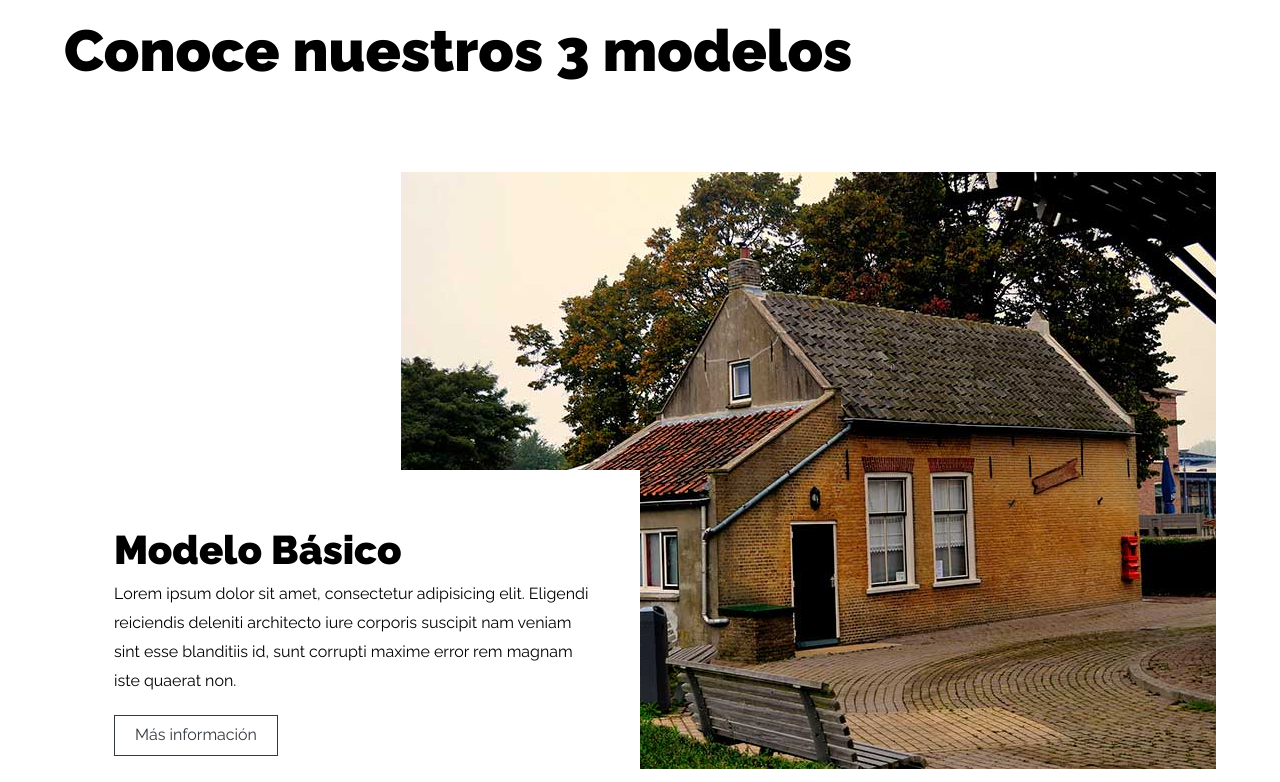
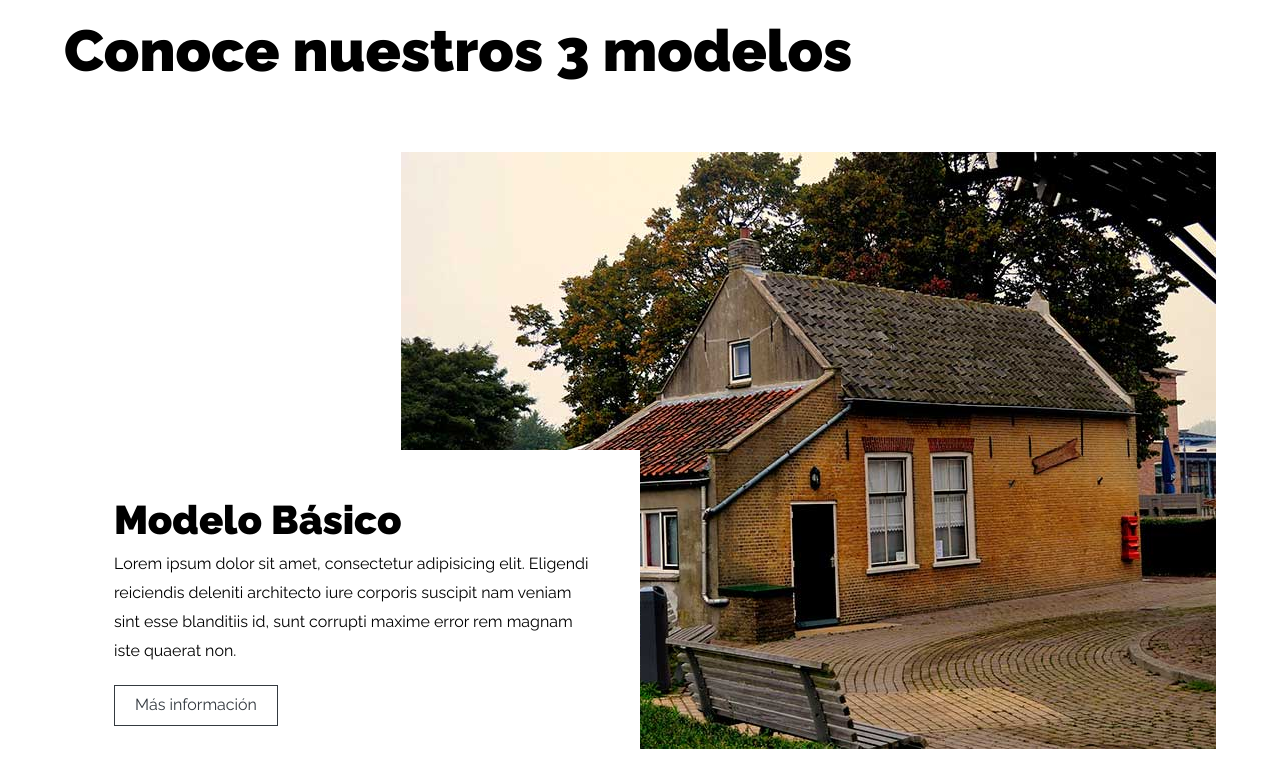
Before and after one commit to Kevhec/CSS-Course-Projects, a plain HTML site: page Arquitectura/index.html in a window 1280 px wide. Shown: the part 1500-2282 px from the top of the page. Drawn offline with Linux system fonts and the light colour scheme.

Commit message:
adjusted paddings for catalog models

```diff
--- a/Arquitectura/css/style.css
+++ b/Arquitectura/css/style.css
@@ -337,6 +337,11 @@ a {
 
     .catalog__model {
         grid-template-columns: repeat(6, 1fr);
+        margin-bottom: unset;
+    }
+
+    .catalog__model__content {
+        padding: var(--sz-700) var(--sz-800);
     }
 
     .model-1 {
```
